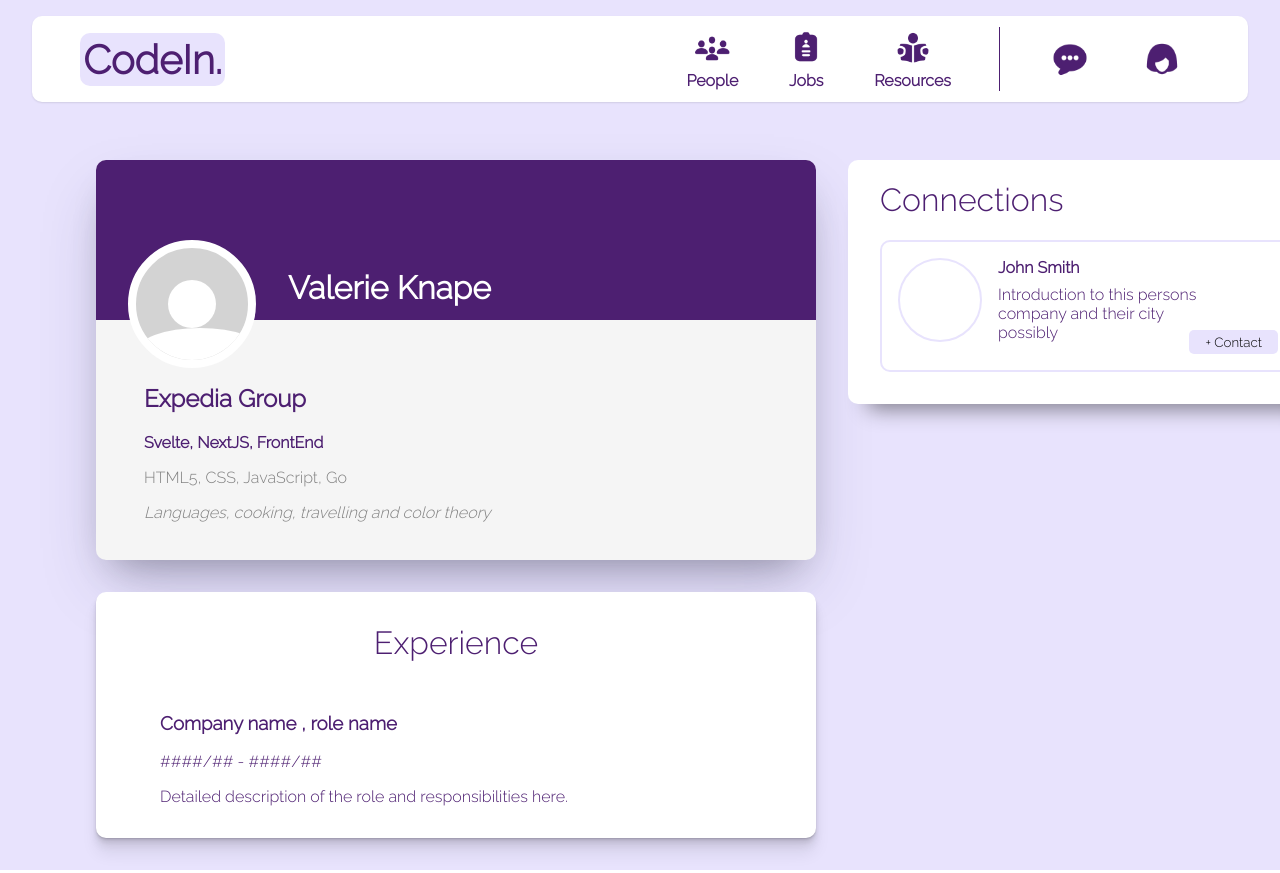
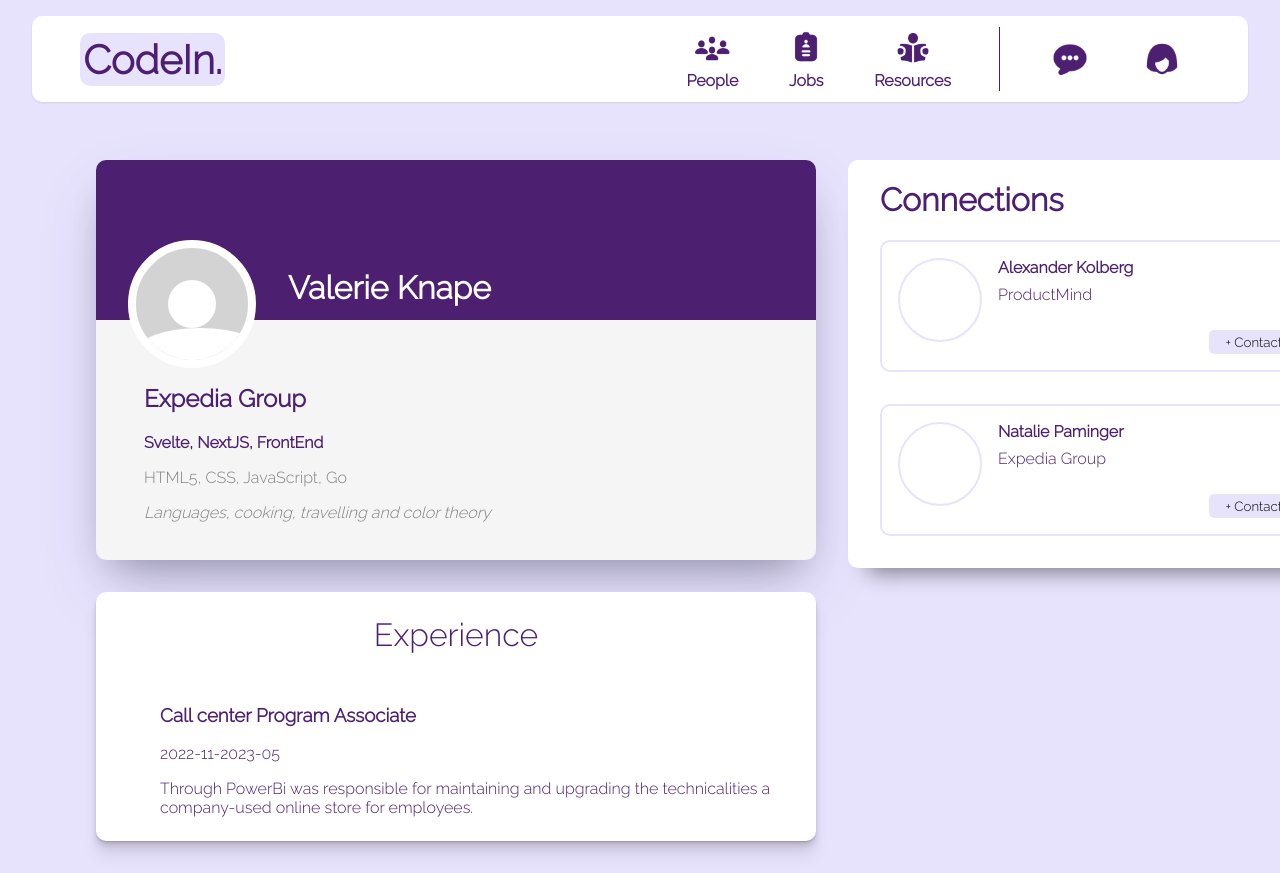
Before and after one commit to valeriegc/codein, a Next.js app: page /profile in a window 1280 px wide. Shown: the top 873 px of the page. Built offline with nearby package versions, Linux system fonts and the light colour scheme.

Commit message:
Fixed user obj for employment card and connections

```diff
--- a/src/app/profile/(components)/ConnectionBox.module.css
+++ b/src/app/profile/(components)/ConnectionBox.module.css
@@ -1,6 +1,7 @@
 .connectionHeader{
-    margin-inline: 2rem;
     font-weight:400;
+    margin:0
+
 }
 .connectionsContainer {
     background-color: white;
@@ -10,10 +11,11 @@
     height: fit-content;
     box-shadow: rgba(0, 0, 0, 0.45) 0px 25px 20px -20px;
     margin-bottom: 2rem;
+    padding-left: 2rem;
 }
 .cardsContainer {
     height:90%;
     display:flex;
-    flex-direction: row;
+    flex-direction: column;
     justify-content: center;
 }
--- a/src/app/profile/(components)/ConnectionCard.module.css
+++ b/src/app/profile/(components)/ConnectionCard.module.css
@@ -5,6 +5,7 @@
     border-radius:10px;
     margin: 2rem;
     margin-top:0;
+    margin-left:0;
     padding:1rem;
     display:flex;
     flex-direction:row;
--- a/src/app/profile/(components)/CvBox.module.css
+++ b/src/app/profile/(components)/CvBox.module.css
@@ -6,9 +6,10 @@
     margin-left: 6rem;
     margin-bottom: 2rem;
     box-shadow: rgba(0, 0, 0, 0.07) 0px 1px 1px, rgba(0, 0, 0, 0.07) 0px 2px 2px, rgba(0, 0, 0, 0.07) 0px 4px 4px, rgba(0, 0, 0, 0.07) 0px 8px 8px, rgba(0, 0, 0, 0.07) 0px 16px 16px;
-    padding-block:2rem;
+    padding-block:1.5rem;
     display:flex;
     flex-direction:column;
+    width: 45rem;
     }
 
     .cvHeader{
--- a/src/app/profile/(components)/connectionBox.tsx
+++ b/src/app/profile/(components)/connectionBox.tsx
@@ -1,5 +1,6 @@
 import styles from "./ConnectionBox.module.css"
 import ConnectCard from "./connectionCard";
+import { userObject } from "../userInfo";
 
 type connectProps = {
     children: React.ReactNode;
@@ -8,9 +9,10 @@
 export default function ConnectionBox (props:connectProps) {
     return(
         <div className={styles.connectionsContainer}>
-            <h1 className={styles.connectionHeader}>Connections</h1>
+            <h1 className={styles.connectionHeaders}>Connections</h1>
             <div className={styles.cardsContainer}>
-            <ConnectCard></ConnectCard>
+            {userObject.Connections.map((user) => (
+            <ConnectCard name={user.Name} company={user.Company}></ConnectCard>))}
             </div>
         </div>
 
--- a/src/app/profile/(components)/connectionCard.tsx
+++ b/src/app/profile/(components)/connectionCard.tsx
@@ -1,11 +1,11 @@
 import styles from "./ConnectionCard.module.css"
 
-export default function ConnectCard(){
+export default function ConnectCard({name, company}){
    return (<div className={styles.connectCardWrap}>
       <div className={styles.connectPic}></div>
       <div className={styles.connectDetails}>
-      <div className={styles.connectName}>John Smith</div>
-      <div className={styles.connectIntro}>Introduction to this persons company and their city possibly</div>
+      <div className={styles.connectName}>{name}</div>
+      <div className={styles.connectIntro}>{company}</div>
       </div>
       <button className={styles.connectBtn}>+ Contact</button>
    </div>)
--- a/src/app/profile/(components)/cvBox.tsx
+++ b/src/app/profile/(components)/cvBox.tsx
@@ -1,5 +1,6 @@
 import styles from "./CvBox.module.css"
 import EmploymentCard from "./employmentCard";
+import { userObject } from "../userInfo";
 
 type employmentProps = {
     children: React.ReactNode;
@@ -8,6 +9,8 @@
 return(<div className={styles.cvWrap}>
     <h1 className={styles.cvHeader}>Experience</h1>
     <div className={styles.cardFrame}>
-    <EmploymentCard></EmploymentCard>
+  {userObject.Experience.map((user) => (
+    <EmploymentCard role={user.EmployerRole} description={user.Description} time={user.Timeframe}></EmploymentCard>
+  ))}
     </div>
 </div>)}
--- a/src/app/profile/(components)/employmentCard.tsx
+++ b/src/app/profile/(components)/employmentCard.tsx
@@ -1,10 +1,10 @@
 import styles from "./CvBox.module.css"
 
-export default function EmploymentCard() {
+export default function EmploymentCard({role, description,time}) {
     return(
 <div className={styles.employmentCard}>
-<h3 className={styles.companyName}>Company name , role name</h3>
-<p className={styles.employmentTime}>####/## - ####/##</p>
-<div className={styles.jobRole}>Detailed description of the role and responsibilities here.</div>
+<h3 className={styles.companyName}>{role}</h3>
+<p className={styles.employmentTime}>{time}</p>
+<div className={styles.jobRole}>{description}</div>
 </div>)
 }
--- a/src/app/profile/userInfo.ts
+++ b/src/app/profile/userInfo.ts
@@ -1,11 +1,19 @@
 export let userObject = {
   Name: "Valerie Knape",
-  Connections: [{ Name: "Alexander Kolberg", Company: "ProductMind" }],
+  Connections: [
+    { Name: "Alexander Kolberg", Company: "ProductMind" },
+    { Name: "Natalie Paminger", Company: "Expedia Group" },
+  ],
   Employment: "Expedia Group",
   Stack: "Svelte, NextJS, FrontEnd",
   Languages: "HTML5, CSS, JavaScript, Go",
   Interests: "Languages, cooking, travelling and color theory",
   Experience: [
-    { Employer_Role: "", Timeframe: "####-##-####-##", Description: "" },
+    {
+      EmployerRole: "Call center Program Associate",
+      Timeframe: "2022-11-2023-05",
+      Description:
+        "Through PowerBi was responsible for maintaining and upgrading the technicalities a company-used online store for employees.",
+    },
   ],
 };
```
